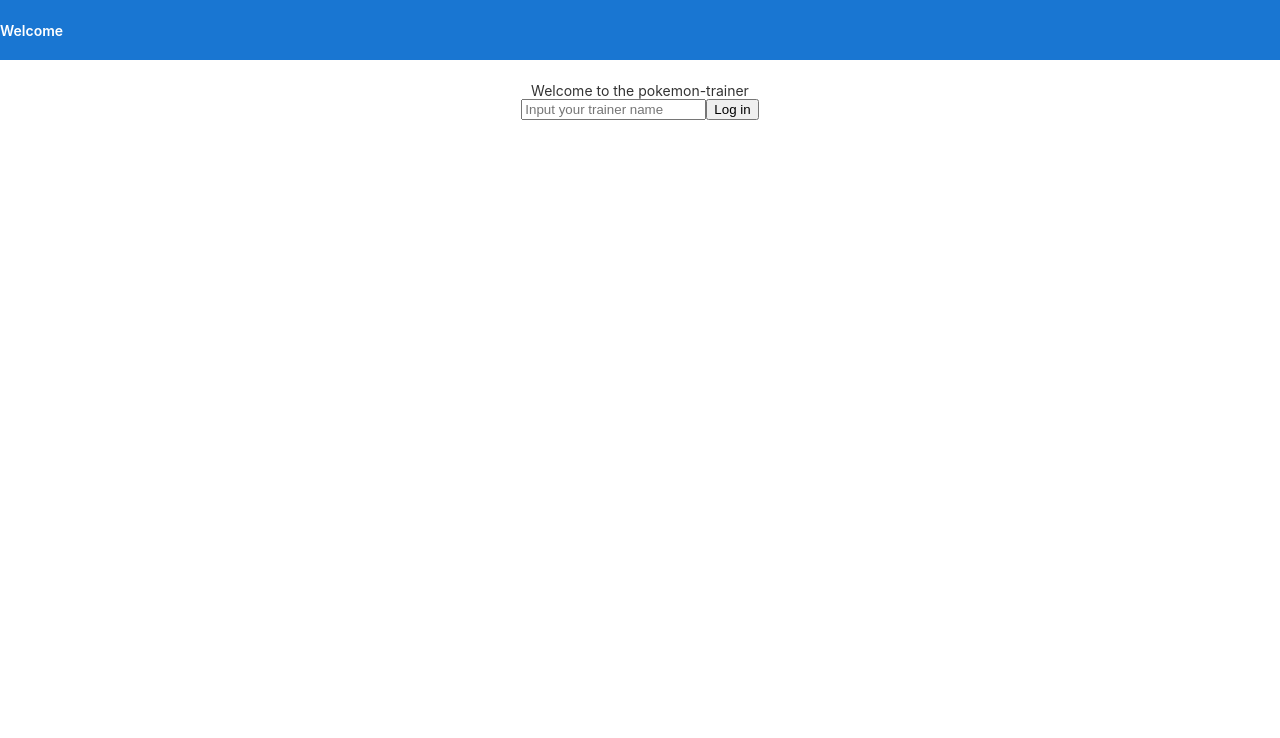
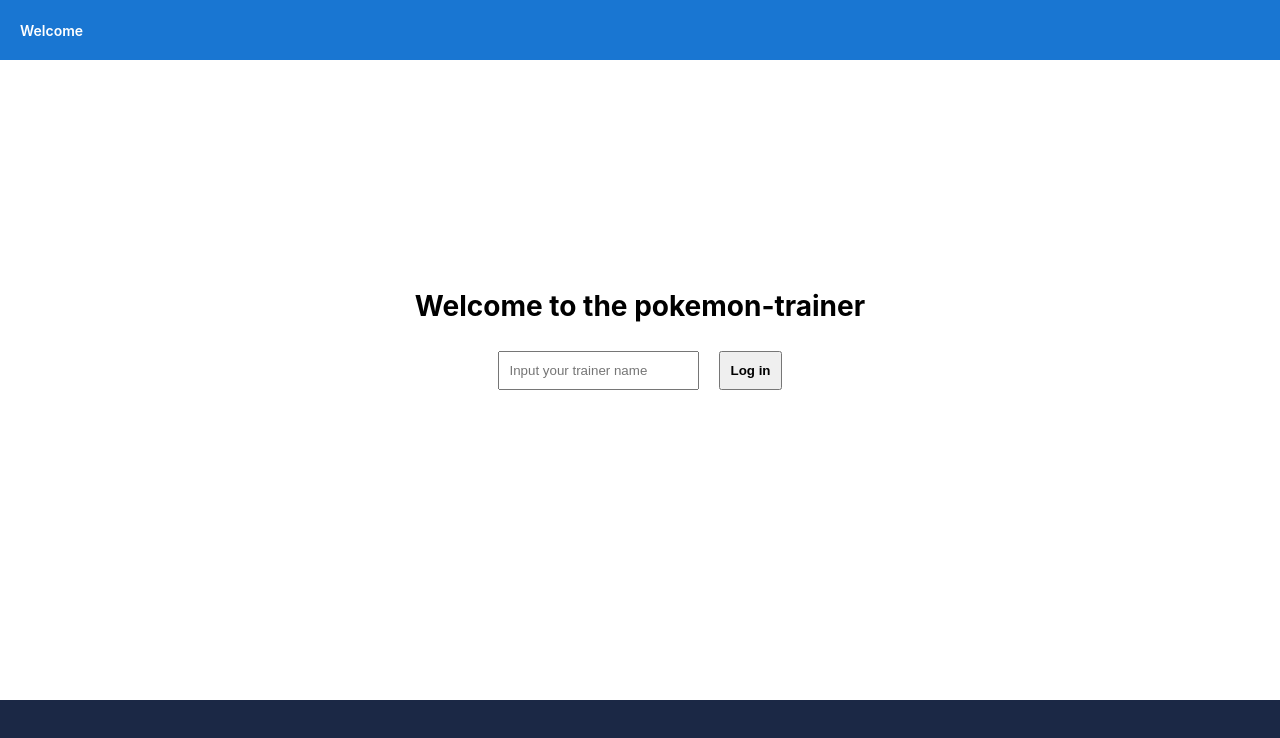
Before and after one commit to Tooppa/pokemon-trainer, an Angular app: page / in a window 1280 px wide. Shown: the top 738 px of the page. Built offline with nearby package versions, Linux system fonts and the light colour scheme.

Commit message:
FEAT: basic login page layout

```diff
--- a/src/app/app.component.html
+++ b/src/app/app.component.html
@@ -2,15 +2,20 @@
   <span>Welcome</span>
 </div>
 
-<div class="content" role="main">
+<div class="container">
+  <div class="content" role="main">
 
-  <div>
-    <span>Welcome to the {{ title }}</span>
+    <h1>Welcome to the {{ title }}</h1>
+
+    <form>
+      <!--Angular has a special type of form. in the future update this to it-->
+      <input type="text" name="trainer-name" placeholder="Input your trainer name">
+      <button type="submit">Log in</button>
+    </form>
+
   </div>
-  <form><!--Angular has a special type of form. in the future update this to it-->
-    <input type="text" name="trainer-name" placeholder="Input your trainer name">
-    <button type="submit">Log in</button>
-  </form>
+
+  <footer></footer>
 
 </div>
 
--- a/src/app/app.component.scss
+++ b/src/app/app.component.scss
@@ -2,10 +2,6 @@
     font-family: -apple-system, BlinkMacSystemFont, "Segoe UI", Roboto, Helvetica, Arial, sans-serif,
         "Apple Color Emoji", "Segoe UI Emoji", "Segoe UI Symbol";
     font-size: 14px;
-    color: #333;
-    box-sizing: border-box;
-    -webkit-font-smoothing: antialiased;
-    -moz-osx-font-smoothing: grayscale;
 }
 
 .toolbar {
@@ -20,6 +16,9 @@
     color: white;
     font-weight: 600;
 }
+.toolbar > span{
+    padding-left: 20px;
+}
 
 .content {
     display: flex;
@@ -28,4 +27,35 @@
     max-width: 960px;
     flex-direction: column;
     align-items: center;
-  }
+    justify-content: center;
+    flex-grow: 1;
+}
+input{
+    margin: 10px;
+    padding: 10px;
+}
+button{
+    margin: 10px;
+    padding: 10px;
+    font-weight: bold;
+}
+form{
+    display: flex;
+    flex-direction: row;
+    flex-wrap: wrap;
+    align-items: center;
+    justify-content: center;
+}
+
+footer{
+    background-color: #1B2845;
+    height: 100px;
+    width: 100%;
+    margin-top: 80px;
+}
+.container{
+    display: flex;
+    flex-direction: column;
+    justify-content: center;
+    height: 100vh;
+}
--- a/src/styles.scss
+++ b/src/styles.scss
@@ -1 +1,5 @@
 /* You can add global styles to this file, and also import other style files */
+
+body{
+    margin: 0;
+}
```
